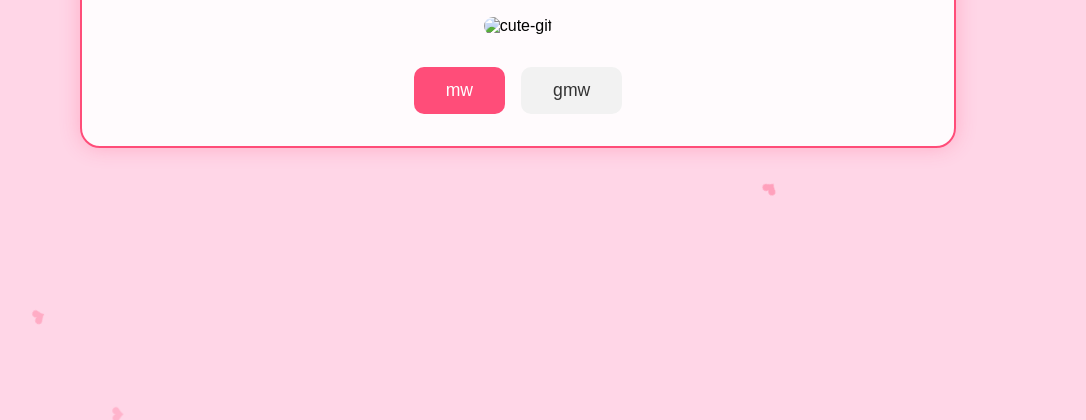
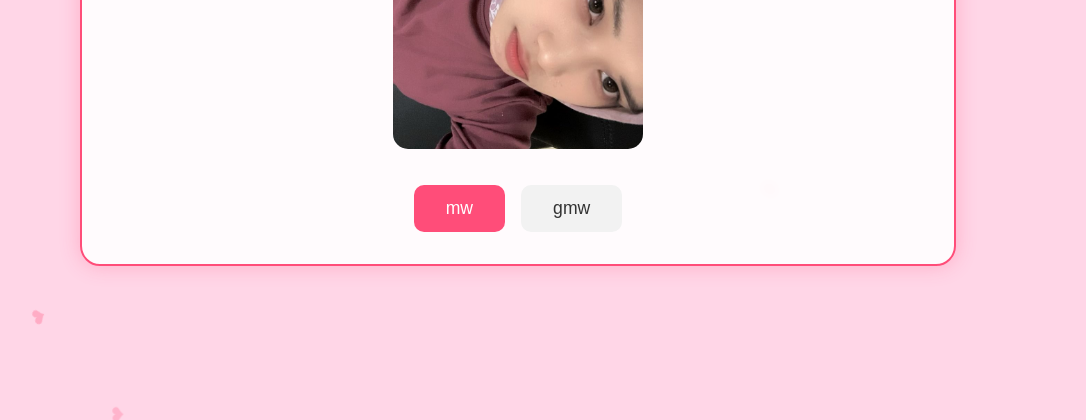
Before and after one commit to teguh-cici/valerina, a website: page index.html in a window 1280 px wide. Shown: the part 380-800 px from the top of the page, without its empty margins (122-1208 px from the left). Drawn offline with Linux system fonts and the light colour scheme.

Commit message:
Update index.html

```diff
--- a/index.html
+++ b/index.html
@@ -12,7 +12,7 @@
     </audio>
     <div class="container">
         <h1 class="title">wahai pia, apakah km mw jalan denganku malam ini?</h1>
-        <img src="img/1.JPG" style="height: 250px;object-fit: cover;" alt="cute-gif">
+        <img src="img/1.JPG.jpeg" style="height: 250px;object-fit: cover;" alt="cute-gif">
 
 
         <div class="buttons">
```
